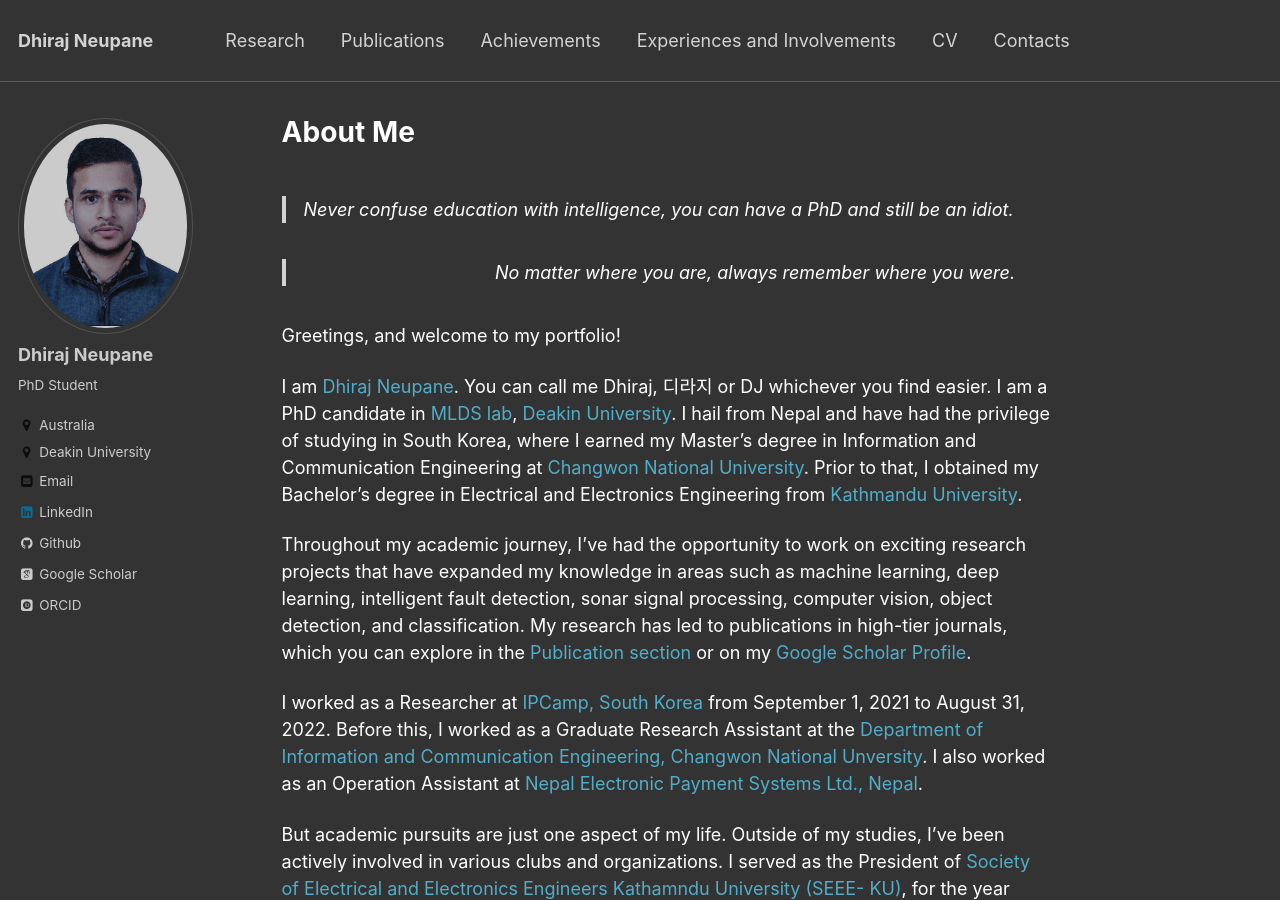
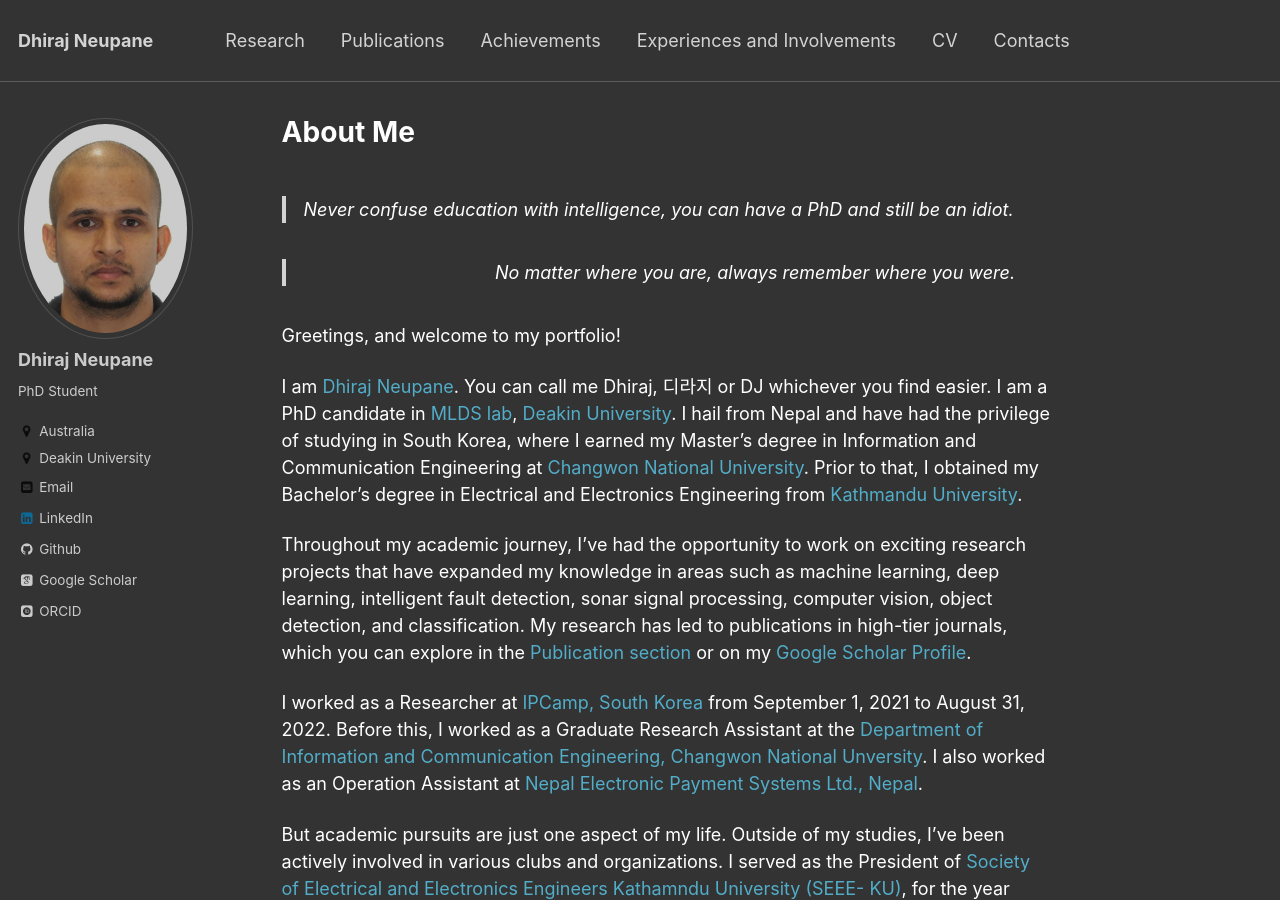
Before and after one commit to dhirajneupane/academicPortfolio, a Jekyll site: the page built from _pages/about.md, in a window 1280 px wide and 900 px high. Built offline with Jekyll 4.4.1, drawn with Linux system fonts in a browser that asks for light colours; some web fonts are replaced.

Commit message:
Update _config.yml

```diff
--- a/_config.yml
+++ b/_config.yml
@@ -81,7 +81,7 @@ analytics:
 # Site Author
 author:
   name             : "Dhiraj Neupane"
-  avatar           : "Dhiraj_png.png"
+  avatar           : "dhirajNeupane.jpg"
   bio              : "PhD Student"
   location         : "Australia"
   employer         : "Deakin University"
```
